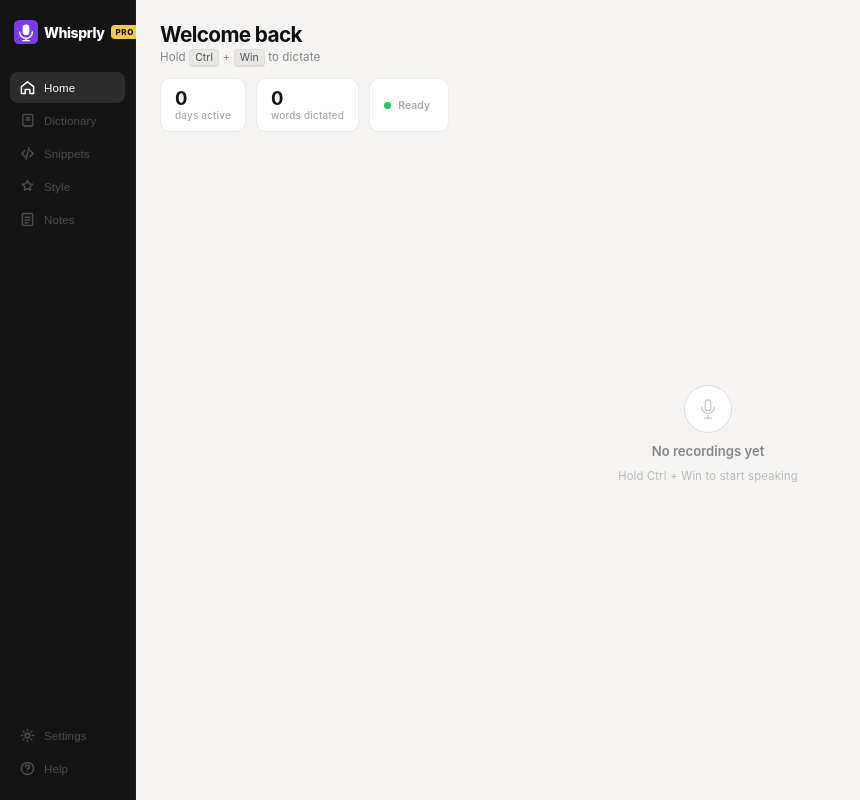
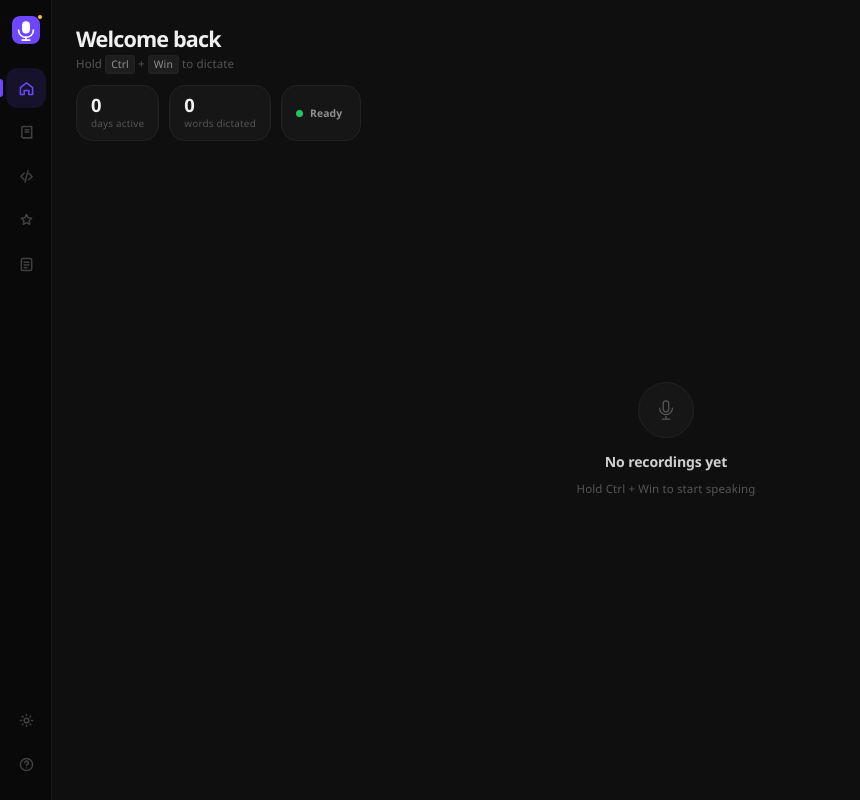
Before and after one commit to eyeofshreyas/Whisprly, a React (Vite) app: page / in a window 1280 px wide. Shown: the whole page, without its empty margins (0-860 px from the left). Built offline with nearby package versions, Linux system fonts and the light colour scheme.

Commit message:
chore: auto-save

```diff
--- a/src/App.tsx
+++ b/src/App.tsx
@@ -238,26 +238,25 @@ export default function App() {
         <div className="sidebar-top">
           <div className="brand">
             <svg className="brand-logo" viewBox="0 0 32 32" fill="none" xmlns="http://www.w3.org/2000/svg">
-              <rect width="32" height="32" rx="7" fill="#7c3aed" />
+              <rect width="32" height="32" rx="7" fill="#6c47ff" />
               <rect x="11.5" y="6" width="9" height="14" rx="4.5" fill="white" />
               <path d="M7.5 16c0 4.694 3.806 8.5 8.5 8.5s8.5-3.806 8.5-8.5" stroke="white" strokeWidth="1.9" strokeLinecap="round" fill="none" />
               <line x1="16" y1="24.5" x2="16" y2="27.5" stroke="white" strokeWidth="1.9" strokeLinecap="round" />
               <line x1="11.5" y1="27.5" x2="20.5" y2="27.5" stroke="white" strokeWidth="1.9" strokeLinecap="round" />
             </svg>
-            <span className="brand-name">Whisprly</span>
-            <span className="pro-badge">PRO</span>
           </div>
 
           <nav className="nav">
             {NAV_ITEMS.map(({ id, Icon, label }) => (
               <button
                 key={id}
+                data-label={label}
+                aria-label={label}
                 className={`nav-item${activeNav === id ? " nav-item--active" : ""}`}
                 onClick={() => setActiveNav(id)}
                 aria-current={activeNav === id ? "page" : undefined}
               >
                 <Icon />
-                <span className="nav-label">{label}</span>
               </button>
             ))}
           </nav>
@@ -266,15 +265,14 @@ export default function App() {
         <div className="sidebar-bottom">
           <button
             className="sidebar-util"
+            data-label="Settings"
+            aria-label="Settings"
             onClick={() => { setActiveNav("home"); setShowSettings(true); }}
-            aria-label="Open settings"
           >
             <IcSettings />
-            <span className="nav-label">Settings</span>
           </button>
-          <button className="sidebar-util" aria-label="Help">
+          <button className="sidebar-util" data-label="Help" aria-label="Help">
             <IcHelp />
-            <span className="nav-label">Help</span>
           </button>
         </div>
       </aside>
--- a/src/index.css
+++ b/src/index.css
@@ -1,36 +1,44 @@
 /* ── Design tokens ───────────────────────────────────────────────────────────── */
 :root {
-  --bg:            #f5f4f2;
-  --surface:       #ffffff;
-  --sidebar-bg:    #141414;
-  --border:        #eceae7;
-  --border-light:  #e0dedd;
+  --bg:            #0f0f0f;
+  --bg-elevated:   #161616;
+  --bg-hover:      #1c1c1c;
+  --sidebar-bg:    #090909;
+  --border:        #222222;
+  --border-muted:  #181818;
 
-  --accent:        #7c3aed;
-  --accent-dark:   #6d28d9;
+  --accent:        #6c47ff;
+  --accent-dim:    rgba(108, 71, 255, 0.14);
+  --accent-glow:   rgba(108, 71, 255, 0.25);
+  --accent-dark:   #5535d4;
 
-  --text-0:        #111111;
-  --text-1:        #2a2a2a;
-  --text-2:        #444444;
-  --text-3:        #888888;
-  --text-4:        #aaaaaa;
-  --text-5:        #c0bebb;
-  --sidebar-text:  #4a4a4a;
+  --text-0:        #f0f0f0;
+  --text-1:        #d0d0d0;
+  --text-2:        #909090;
+  --text-3:        #555555;
+  --text-4:        #383838;
+  --sidebar-text:  #404040;
 
-  --recording:     #ef4444;
-  --transcribing:  #f59e0b;
-  --ready:         #22c55e;
+  --recording:          #ff4444;
+  --recording-glow:     rgba(255, 68, 68, 0.28);
+  --transcribing:       #f59e0b;
+  --transcribing-glow:  rgba(245, 158, 11, 0.24);
+  --ready:              #22c55e;
 
-  --radius-sm:  6px;
-  --radius-md:  8px;
-  --radius-lg:  10px;
+  --radius-sm:   8px;
+  --radius-md:   12px;
+  --radius-lg:   16px;
+  --radius-pill: 999px;
+
+  --transition-fast: 150ms ease-out;
+  --transition-mid:  220ms ease-out;
 }
 
 /* ── Reset ───────────────────────────────────────────────────────────────────── */
 *, *::before, *::after { margin: 0; padding: 0; box-sizing: border-box; }
 
 body {
-  font-family: -apple-system, BlinkMacSystemFont, "Segoe UI", sans-serif;
+  font-family: "Segoe UI Variable", "Segoe UI", -apple-system, BlinkMacSystemFont, sans-serif;
   background: var(--bg);
   color: var(--text-0);
   height: 100vh;
@@ -54,82 +62,124 @@ body {
 
 /* ── Sidebar ─────────────────────────────────────────────────────────────────── */
 .sidebar {
-  width: 136px;
-  min-width: 136px;
+  width: 52px;
+  min-width: 52px;
   background: var(--sidebar-bg);
   display: flex;
   flex-direction: column;
   justify-content: space-between;
-  padding: 20px 0 16px;
-  border-right: 1px solid #1e1e1e;
+  padding: 16px 0 16px;
+  border-right: 1px solid var(--border-muted);
+  overflow: visible;
 }
 
-.sidebar-top { display: flex; flex-direction: column; gap: 28px; }
-.sidebar-bottom { display: flex; flex-direction: column; gap: 2px; padding: 0 10px; }
+.sidebar-top { display: flex; flex-direction: column; gap: 24px; }
+.sidebar-bottom { display: flex; flex-direction: column; gap: 4px; padding: 0 6px; }
 
 /* Brand */
 .brand {
   display: flex;
   align-items: center;
-  gap: 6px;
-  padding: 0 14px;
+  justify-content: center;
+  padding: 0;
+  position: relative;
 }
 
-.brand-logo { width: 24px; height: 24px; flex-shrink: 0; }
-
-.brand-name {
-  font-size: 0.88rem;
-  font-weight: 800;
-  color: #fff;
-  letter-spacing: -0.03em;
+.brand-logo {
+  width: 28px;
+  height: 28px;
+  flex-shrink: 0;
+  border-radius: 8px;
 }
 
-.pro-badge {
-  font-size: 0.5rem;
-  font-weight: 800;
-  letter-spacing: 0.08em;
-  color: var(--sidebar-bg);
+/* PRO gold dot on top-right corner of the logo mark */
+.brand::after {
+  content: "";
+  position: absolute;
+  top: -2px;
+  right: 8px;
+  width: 6px;
+  height: 6px;
+  border-radius: 50%;
   background: #f5c842;
-  padding: 2px 5px;
-  border-radius: 4px;
+  border: 1.5px solid var(--sidebar-bg);
 }
 
 /* Nav */
-.nav { display: flex; flex-direction: column; gap: 2px; padding: 0 10px; }
+.nav {
+  display: flex;
+  flex-direction: column;
+  gap: 4px;
+  padding: 0 6px;
+  overflow: visible;
+}
 
 .nav-item,
 .sidebar-util {
   display: flex;
   align-items: center;
-  gap: 9px;
-  padding: 8px 10px;
+  justify-content: center;
+  width: 40px;
+  height: 40px;
+  padding: 0;
   border-radius: var(--radius-md);
   border: none;
   background: none;
   cursor: pointer;
-  width: 100%;
-  text-align: left;
-  transition: background 0.12s, color 0.12s;
+  text-align: center;
+  transition: background var(--transition-fast), color var(--transition-fast);
   color: var(--sidebar-text);
+  position: relative;
 }
 
 .nav-item:hover,
 .sidebar-util:hover {
   background: rgba(255, 255, 255, 0.06);
-  color: #c0c0c0;
+  color: var(--text-2);
 }
 
 .nav-item--active,
 .nav-item--active:hover {
-  background: rgba(255, 255, 255, 0.1);
-  color: #fff;
+  background: var(--accent-dim);
+  color: var(--accent);
 }
 
-.nav-label {
+/* Left-edge active indicator bar */
+.nav-item--active::before {
+  content: "";
+  position: absolute;
+  left: -6px;
+  top: 50%;
+  transform: translateY(-50%);
+  width: 3px;
+  height: 18px;
+  border-radius: 0 3px 3px 0;
+  background: var(--accent);
+}
+
+/* CSS tooltips via data-label attribute */
+[data-label]::after {
+  content: attr(data-label);
+  position: absolute;
+  left: calc(100% + 10px);
+  top: 50%;
+  transform: translateY(-50%);
+  background: #1e1e1e;
+  color: var(--text-0);
   font-size: 0.72rem;
   font-weight: 500;
-  letter-spacing: 0.01em;
+  padding: 5px 10px;
+  border-radius: 8px;
+  border: 1px solid var(--border);
+  white-space: nowrap;
+  pointer-events: none;
+  opacity: 0;
+  transition: opacity var(--transition-fast);
+  z-index: 100;
+  box-shadow: 0 4px 16px rgba(0, 0, 0, 0.5);
 }
+
+[data-label]:hover::after { opacity: 1; }
 
 /* ── Main content ────────────────────────────────────────────────────────────── */
 .content {
@@ -142,15 +192,15 @@ body {
 
 /* Header */
 .content-header {
-  padding: 22px 24px 0;
+  padding: 24px 24px 0;
   flex-shrink: 0;
 }
 
 .welcome {
-  font-size: 1.3rem;
+  font-size: 1.35rem;
   font-weight: 700;
   color: var(--text-0);
-  letter-spacing: -0.03em;
+  letter-spacing: -0.04em;
 }
 
 .subtitle {
@@ -163,12 +213,12 @@ body {
 kbd {
   font-size: 0.65rem;
   font-family: inherit;
-  background: #e8e7e5;
-  border: 1px solid var(--border-light);
+  background: #1e1e1e;
+  border: 1px solid var(--border);
   border-bottom-width: 2px;
   border-radius: 4px;
   padding: 1px 5px;
-  color: #555;
+  color: var(--text-2);
 }
 
 /* ── Stats row ───────────────────────────────────────────────────────────────── */
@@ -180,7 +230,7 @@ kbd {
 }
 
 .stat-card {
-  background: var(--surface);
+  background: var(--bg-elevated);
   border: 1px solid var(--border);
   border-radius: var(--radius-lg);
   padding: 10px 14px;
@@ -200,7 +250,7 @@ kbd {
 
 .stat-label {
   font-size: 0.62rem;
-  color: var(--text-4);
+  color: var(--text-3);
   letter-spacing: 0.02em;
   font-weight: 500;
 }
@@ -209,6 +259,7 @@ kbd {
   font-size: 0.65rem;
   font-weight: 600;
   letter-spacing: 0.01em;
+  color: var(--text-2);
 }
 
 .stat-card:has(.stat-dot) {
@@ -221,49 +272,49 @@ kbd {
   width: 7px;
   height: 7px;
   border-radius: 50%;
-  background: #ccc;
+  background: #333;
   flex-shrink: 0;
 }
 
-.stat-dot--recording    { background: var(--recording);    box-shadow: 0 0 0 2px rgba(239, 68, 68, 0.2); }
-.stat-dot--transcribing { background: var(--transcribing); box-shadow: 0 0 0 2px rgba(245, 158, 11, 0.2); }
+.stat-dot--recording    { background: var(--recording);    box-shadow: 0 0 0 2px var(--recording-glow); }
+.stat-dot--transcribing { background: var(--transcribing); box-shadow: 0 0 0 2px var(--transcribing-glow); }
 .stat-dot--idle         { background: var(--ready); }
 
 /* ── Wave pill ───────────────────────────────────────────────────────────────── */
 .wave-pill {
   display: flex;
   align-items: center;
-  gap: 10px;
+  gap: 12px;
   margin: 12px 24px 0;
-  background: var(--surface);
+  background: var(--bg-elevated);
   border: 1px solid var(--border);
-  border-radius: 50px;
-  padding: 10px 16px;
+  border-radius: var(--radius-pill);
+  padding: 10px 18px;
   transition: border-color 0.3s, box-shadow 0.3s;
   flex-shrink: 0;
 }
 
 .wave-pill--recording {
-  border-color: rgba(239, 68, 68, 0.3);
-  box-shadow: 0 0 0 3px rgba(239, 68, 68, 0.07);
+  border-color: rgba(255, 68, 68, 0.35);
+  box-shadow: 0 0 16px var(--recording-glow);
 }
 
 .wave-pill--transcribing {
   border-color: rgba(245, 158, 11, 0.3);
-  box-shadow: 0 0 0 3px rgba(245, 158, 11, 0.07);
+  box-shadow: 0 0 14px var(--transcribing-glow);
 }
 
 .wave-pill-label {
   font-size: 0.72rem;
   font-weight: 600;
-  color: var(--text-3);
+  color: var(--text-2);
   letter-spacing: 0.02em;
 }
 
 /* ── Mini waveform ───────────────────────────────────────────────────────────── */
 .mini-wave {
   display: flex;
-  align-items: flex-end;
+  align-items: center;
   gap: 2px;
   height: 24px;
   flex-shrink: 0;
@@ -274,12 +325,12 @@ kbd {
   width: 2px;
   height: var(--base-h, 4px);
   border-radius: 2px;
-  background: #ddd;
+  background: var(--border);
   transform-origin: bottom;
 }
 
 .mini-wave--recording .mini-bar {
-  background: var(--recording);
+  background: var(--accent);
   animation: mini-bounce 0.55s ease-in-out infinite alternate;
 }
 
@@ -295,7 +346,7 @@ kbd {
 
 @keyframes mini-pulse {
   from { transform: scaleY(0.15); opacity: 0.5; }
-  to   { transform: scaleY(1);    opacity: 1;   }
+  to   { transform: scaleY(1);    opacity: 1; }
 }
 
 @media (prefers-reduced-motion: reduce) {
@@ -318,8 +369,8 @@ kbd {
 .date-label {
   font-size: 0.58rem;
   font-weight: 700;
-  letter-spacing: 0.12em;
-  color: #bbb;
+  letter-spacing: 0.14em;
+  color: var(--text-4);
   padding: 14px 0 6px;
 }
 
@@ -330,20 +381,19 @@ kbd {
   gap: 12px;
   padding: 9px 8px;
   margin: 0 -8px;
-  border-bottom: 1px solid var(--border);
+  border-bottom: 1px solid var(--border-muted);
   cursor: pointer;
   border-radius: var(--radius-sm);
-  transition: background 0.1s;
+  transition: background var(--transition-fast);
 }
 
-.entry:hover { background: rgba(0, 0, 0, 0.025); }
+.entry:hover { background: var(--bg-hover); }
 .entry:last-child { border-bottom: none; }
-
 .entry--copied { background: rgba(34, 197, 94, 0.05); }
 
 .entry-time {
   font-size: 0.65rem;
-  color: var(--text-5);
+  color: var(--text-3);
   letter-spacing: 0.02em;
   padding-top: 2px;
   min-width: 38px;
@@ -377,33 +427,30 @@ kbd {
 }
 
 .engine-badge--groq {
-  background: rgba(124, 58, 237, 0.1);
-  color: var(--accent);
-  border: 1px solid rgba(124, 58, 237, 0.15);
+  background: rgba(108, 71, 255, 0.12);
+  color: #9b7eff;
+  border: 1px solid rgba(108, 71, 255, 0.2);
 }
 
 .engine-badge--local {
-  background: rgba(16, 185, 129, 0.09);
-  color: #059669;
-  border: 1px solid rgba(16, 185, 129, 0.15);
+  background: rgba(34, 197, 94, 0.08);
+  color: #4ade80;
+  border: 1px solid rgba(34, 197, 94, 0.15);
 }
 
 /* Copy indicator */
 .entry-copy {
-  color: var(--text-5);
+  color: var(--text-3);
   opacity: 0;
   flex-shrink: 0;
   display: flex;
   align-items: center;
   padding-top: 2px;
-  transition: opacity 0.15s, color 0.15s;
+  transition: opacity var(--transition-fast), color var(--transition-fast);
 }
 
 .entry:hover .entry-copy,
-.entry--copied .entry-copy {
-  opacity: 1;
-}
-
+.entry--copied .entry-copy { opacity: 1; }
 .entry-copy--done { color: var(--ready); }
 
 /* ── Empty state ─────────────────────────────────────────────────────────────── */
@@ -418,34 +465,36 @@ kbd {
 }
 
 .empty-icon {
-  width: 48px;
-  height: 48px;
+  width: 56px;
+  height: 56px;
   border-radius: 50%;
-  border: 1.5px solid var(--border-light);
+  border: 1px solid var(--border);
   display: flex;
   align-items: center;
   justify-content: center;
-  color: #ccc;
-  background: var(--surface);
+  color: var(--text-3);
+  background: var(--bg-elevated);
+  margin-bottom: 4px;
 }
 
 .empty-title {
-  font-size: 0.82rem;
-  color: var(--text-3);
+  font-size: 0.88rem;
+  color: var(--text-1);
   font-weight: 600;
+  letter-spacing: -0.01em;
 }
 
 .empty-sub {
-  font-size: 0.7rem;
-  color: #bbb;
-  letter-spacing: 0.02em;
+  font-size: 0.72rem;
+  color: var(--text-3);
+  letter-spacing: 0.01em;
 }
 
 /* ── Settings page ───────────────────────────────────────────────────────────── */
 .settings-page {
   display: flex;
   flex-direction: column;
-  padding: 22px 24px;
+  padding: 24px;
   gap: 20px;
   overflow-y: auto;
   flex: 1;
@@ -465,21 +514,21 @@ kbd {
 }
 
 .close-btn {
-  background: none;
-  border: 1px solid var(--border-light);
-  color: var(--text-3);
+  background: var(--bg-elevated);
+  border: 1px solid var(--border);
+  color: var(--text-2);
   width: 28px;
   height: 28px;
-  border-radius: 7px;
+  border-radius: 8px;
   cursor: pointer;
   font-size: 0.75rem;
   display: flex;
   align-items: center;
   justify-content: center;
-  transition: border-color 0.15s, color 0.15s;
+  transition: border-color var(--transition-fast), color var(--transition-fast);
 }
 
-.close-btn:hover { border-color: #999; color: var(--text-2); }
+.close-btn:hover { border-color: var(--text-3); color: var(--text-0); }
 
 .settings-form { display: flex; flex-direction: column; gap: 18px; }
 
@@ -488,30 +537,30 @@ kbd {
 .field-label {
   font-size: 0.74rem;
   font-weight: 600;
-  color: var(--text-2);
+  color: var(--text-1);
   letter-spacing: 0.01em;
 }
 
 .field-input {
-  background: var(--surface);
-  border: 1px solid var(--border-light);
+  background: var(--bg-elevated);
+  border: 1px solid var(--border);
   border-radius: var(--radius-md);
   padding: 9px 13px;
-  color: var(--text-1);
+  color: var(--text-0);
   font-size: 0.84rem;
   outline: none;
-  transition: border-color 0.15s, box-shadow 0.15s;
+  transition: border-color var(--transition-fast), box-shadow var(--transition-fast);
   font-family: inherit;
 }
 
 .field-input:focus {
   border-color: var(--accent);
-  box-shadow: 0 0 0 3px rgba(124, 58, 237, 0.1);
+  box-shadow: 0 0 0 3px var(--accent-glow);
 }
 
 .field-hint {
   font-size: 0.65rem;
-  color: #b0afad;
+  color: var(--text-3);
   letter-spacing: 0.01em;
 }
 
@@ -525,7 +574,7 @@ kbd {
   font-size: 0.78rem;
   font-weight: 600;
   align-self: flex-start;
-  transition: background 0.15s;
+  transition: background var(--transition-fast);
   letter-spacing: 0.01em;
   font-family: inherit;
 }
@@ -535,5 +584,5 @@ kbd {
 /* ── Scrollbar ───────────────────────────────────────────────────────────────── */
 ::-webkit-scrollbar       { width: 3px; }
 ::-webkit-scrollbar-track { background: transparent; }
-::-webkit-scrollbar-thumb { background: #ddd; border-radius: 2px; }
-::-webkit-scrollbar-thumb:hover { background: #bbb; }
+::-webkit-scrollbar-thumb { background: var(--border); border-radius: 2px; }
+::-webkit-scrollbar-thumb:hover { background: #333; }
```
